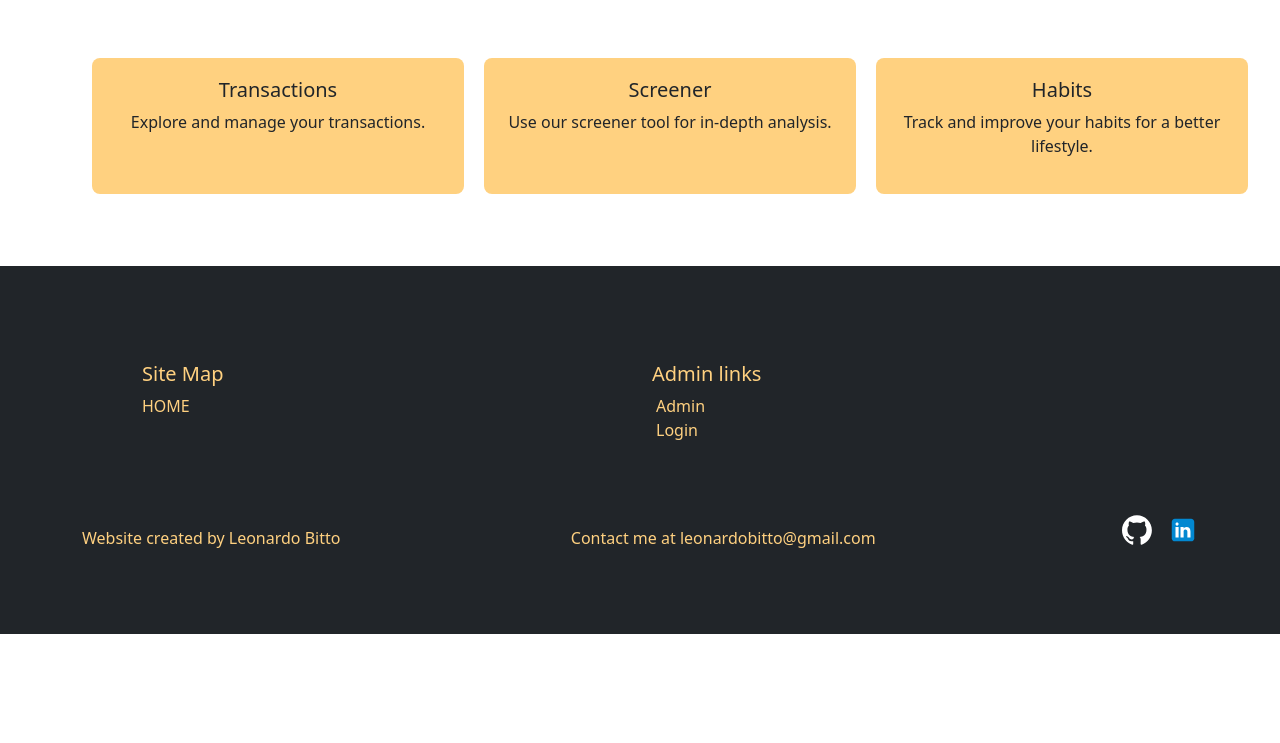
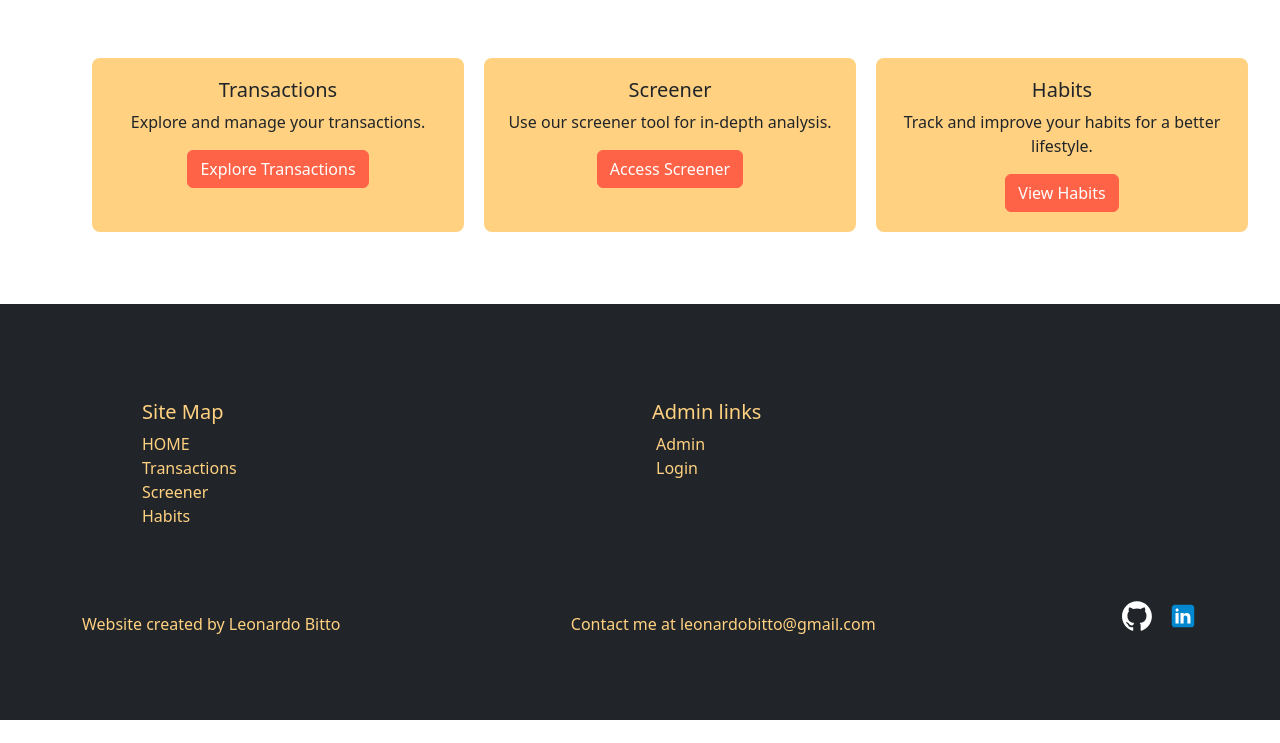
Before and after one commit to leoBitto/HIVE, a Django app: page / in a window 1280 px wide. Shown: the part 57-800 px from the top of the page. Run offline with Django 4.2, Linux system fonts and the light colour scheme; some libraries are stand-ins or nearby versions.

Commit message:
removed urls

```diff
--- a/src/website/templates/website/footer.html
+++ b/src/website/templates/website/footer.html
@@ -11,9 +11,9 @@
                     <h5>Site Map</h5>
                     <ul class="nav flex-column">
                         <li class="nav-item mb-0"><a class="p-0 nav-link text-decoration-none text-orange" href="{% url 'website:home' %}">HOME</a></li>
-                        <!--<li class="nav-item mb-0"><a class="p-0 nav-link text-decoration-none text-orange" href="{% url 'transactions:base' %}">Transactions</a></li>
-                        <li class="nav-item mb-0"><a class="p-0 nav-link text-decoration-none text-orange" href="{% url 'screener:index' %}">Screener</a></li>
-                        <li class="nav-item mb-0"><a class="p-0 nav-link text-decoration-none text-orange" href="{% url 'habits:overview' %}">Habits</a></li>-->
+                        <li class="nav-item mb-0"><a class="p-0 nav-link text-decoration-none text-orange" href="#">Transactions</a></li>
+                        <li class="nav-item mb-0"><a class="p-0 nav-link text-decoration-none text-orange" href="#">Screener</a></li>
+                        <li class="nav-item mb-0"><a class="p-0 nav-link text-decoration-none text-orange" href="#">Habits</a></li>
                     </ul>
                 </div>
                 <div class="col-6">
--- a/src/website/templates/website/landing.html
+++ b/src/website/templates/website/landing.html
@@ -26,7 +26,7 @@
                 <i class="fas fa-exchange-alt"></i>
                 <h5>Transactions</h5>
                 <p>Explore and manage your transactions.</p>
-                <!--<a href="{% url 'transactions:base' %}" class="btn btn-custom">Explore Transactions</a>-->
+                <a href="#" class="btn btn-custom">Explore Transactions</a>
             </div>
         </div>
 
@@ -35,7 +35,7 @@
                 <i class="fas fa-chart-bar"></i>
                 <h5>Screener</h5>
                 <p>Use our screener tool for in-depth analysis.</p>
-                <!--<a href="{% url 'screener:index' %}" class="btn btn-custom">Access Screener</a>-->
+                <a href="#" class="btn btn-custom">Access Screener</a>
             </div>
         </div>
 
@@ -44,7 +44,7 @@
                 <i class="fas fa-heart"></i>
                 <h5>Habits</h5>
                 <p>Track and improve your habits for a better lifestyle.</p>
-                <!--<a href="{% url 'habits:overview' %}" class="btn btn-custom">View Habits</a>-->
+                <a href="#" class="btn btn-custom">View Habits</a>
             </div>
         </div>
 
--- a/src/website/templates/website/navbar.html
+++ b/src/website/templates/website/navbar.html
@@ -11,17 +11,17 @@
         <div class="collapse navbar-collapse justify-content-end" id="navbarNav">
             <ul class="navbar-nav">
                 <li class="nav-item">
-                    <a class="nav-link text-dark" >
+                    <a class="nav-link text-dark" href="#">
                         <i class="fas fa-exchange-alt"></i> Transactions
                     </a>
                 </li>
                 <li class="nav-item">
-                    <a class="nav-link text-dark" >
+                    <a class="nav-link text-dark" href="#">
                         <i class="fas fa-chart-bar"></i> Screener
                     </a>
                 </li>
                 <li class="nav-item">
-                    <a class="nav-link text-dark" >
+                    <a class="nav-link text-dark" href="#">
                         <i class="fas fa-heart"></i> Habits
                     </a>
                 </li>
```
